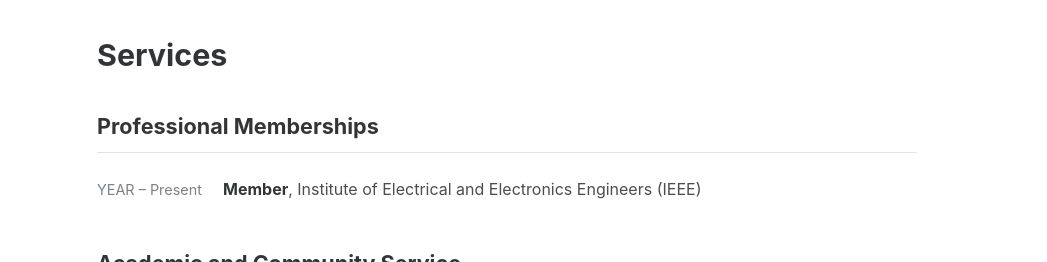
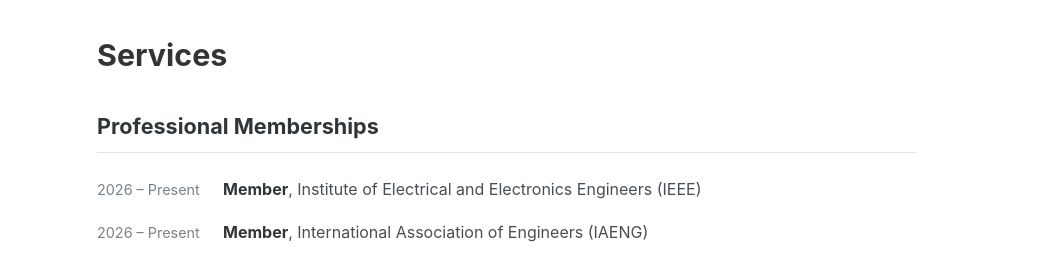
Before and after one commit to syamms/syamms.github.io, a plain HTML site: page services.html in a window 1280 px wide. Shown: the part 63-325 px from the top of the page, 233-1280 px from the left. Drawn offline with Linux system fonts and the light colour scheme; some icons are missing.

Commit message:
Update services.html

```diff
--- a/services.html
+++ b/services.html
@@ -15,7 +15,8 @@
 <h1>Services</h1>
 
 <h2>Professional Memberships</h2>
-<div class="entry"><div class="when">YEAR – Present</div><div><strong>Member</strong>, Institute of Electrical and Electronics Engineers (IEEE) <!-- · Membership No. XXXXXXXX --></div></div>
+<div class="entry"><div class="when">2026 – Present</div><div><strong>Member</strong>, Institute of Electrical and Electronics Engineers (IEEE) <!-- · Membership No. 92062845 --></div></div>
+<div class="entry"><div class="when">2026 – Present</div><div><strong>Member</strong>, International Association of Engineers (IAENG) <!-- · Membership No. 545428 --></div></div>
 <!-- Copy the line above for each additional membership -->
 
 <h2>Academic and Community Service</h2>
```
